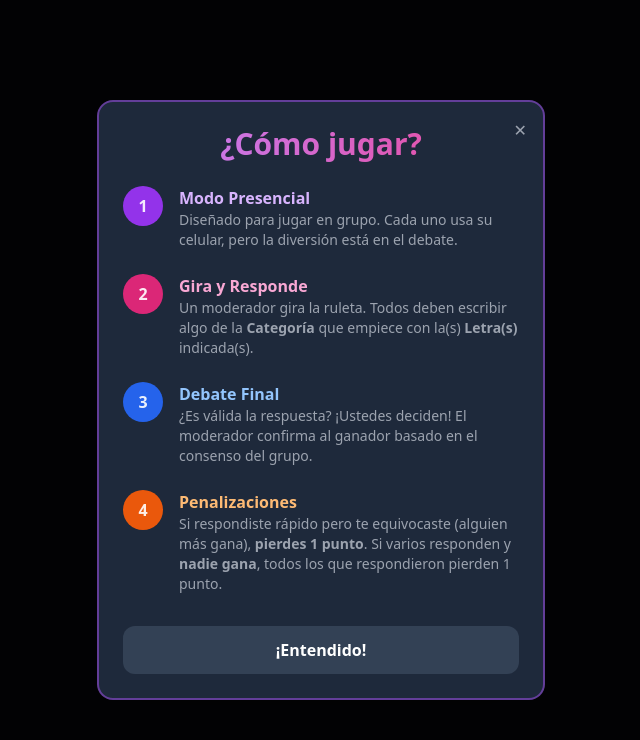
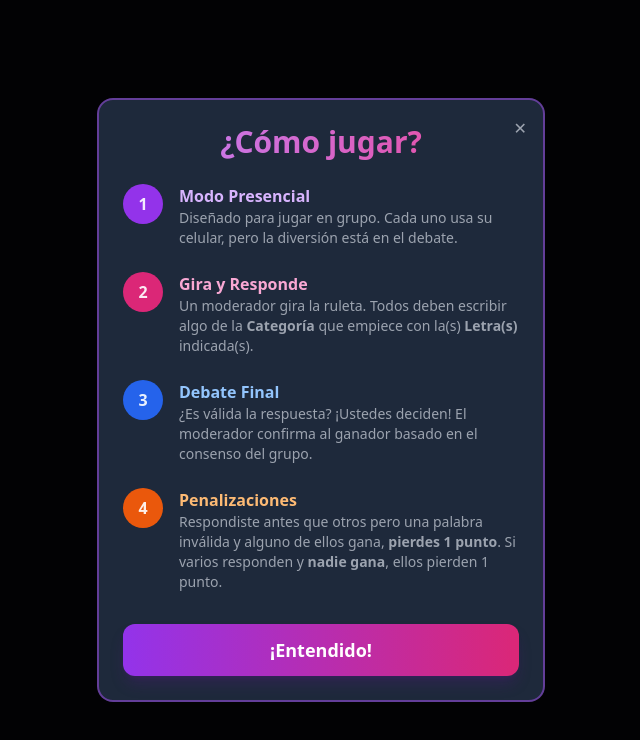
Before and after one commit to nicolasbarajas/stop-ultra-game, a React (Vite) app in the folder frontend/: page / in a window 1280 px wide. Both pictures are taken after a click on the button "Ayuda". Shown: the top 740 px of the page, without its empty margins (319-959 px from the left). Built offline with nearby package versions, Linux system fonts and the light colour scheme.

Commit message:
Estilos del boton entendido en la Ayuda

```diff
--- a/frontend/src/components/HelpModal.jsx
+++ b/frontend/src/components/HelpModal.jsx
@@ -50,7 +50,7 @@ const HelpModal = ({ onClose }) => {
                         <div className="w-10 h-10 rounded-full bg-orange-600 flex items-center justify-center font-bold shrink-0">4</div>
                         <div>
                             <h4 className="font-bold text-orange-300">Penalizaciones</h4>
-                            <p className="text-sm text-gray-400">Si respondiste rápido pero te equivocaste (alguien más gana), <strong>pierdes 1 punto</strong>. Si varios responden y <strong>nadie gana</strong>, todos los que respondieron pierden 1 punto.</p>
+                            <p className="text-sm text-gray-400">Respondiste antes que otros pero una palabra inválida y alguno de ellos gana, <strong>pierdes 1 punto</strong>. Si varios responden y <strong>nadie gana</strong>, ellos pierden 1 punto.</p>
                         </div>
                     </div>
 
@@ -59,7 +59,7 @@ const HelpModal = ({ onClose }) => {
                 <div className="mt-8">
                     <button
                         onClick={onClose}
-                        className="w-full py-3 bg-slate-700 hover:bg-slate-600 text-white rounded-xl font-bold transition-all"
+                        className="w-full py-3 rounded-xl font-black text-lg bg-gradient-to-r from-purple-600 to-pink-600 text-white shadow-lg shadow-purple-900/30 hover:from-purple-500 hover:to-pink-500 active:scale-[0.98] transition-all"
                     >
                         ¡Entendido!
                     </button>
```
